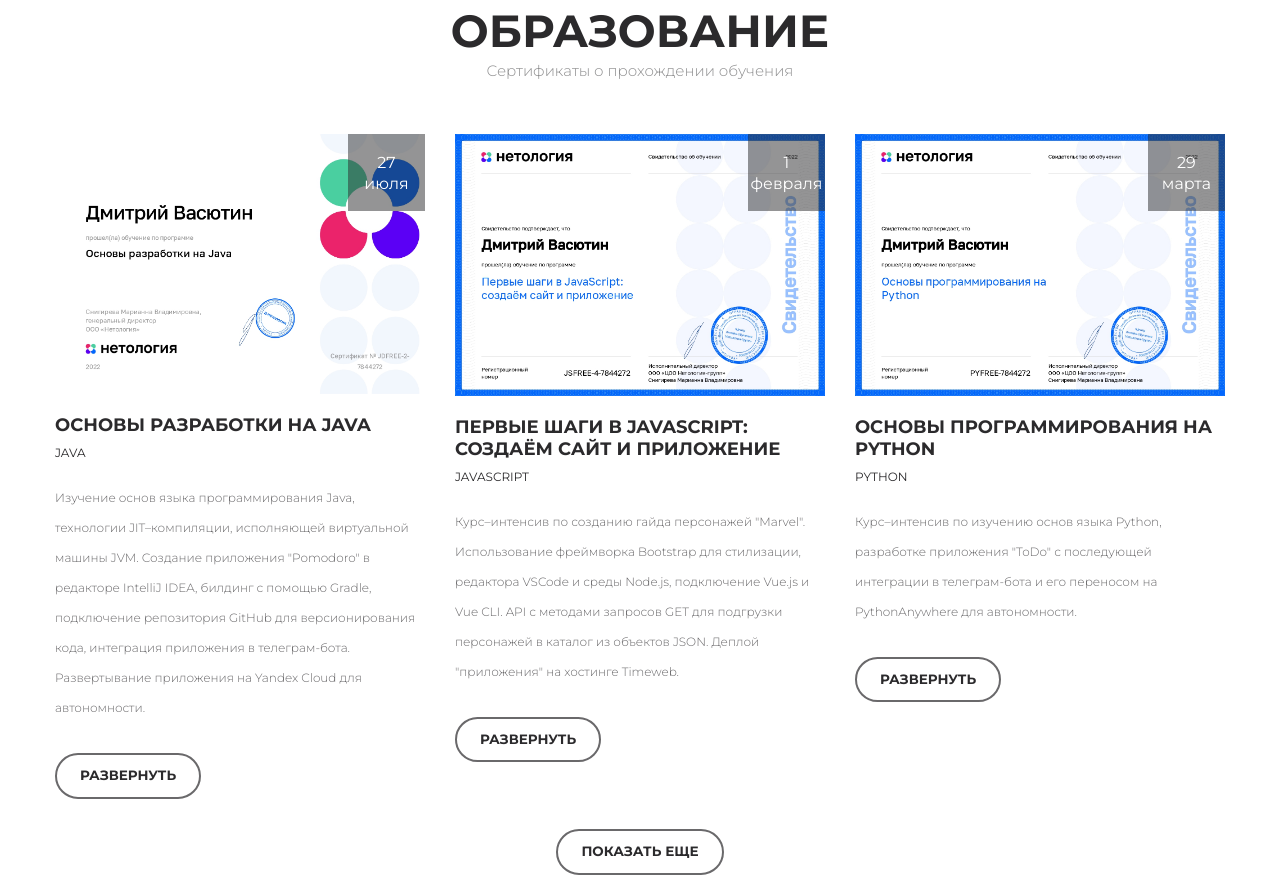
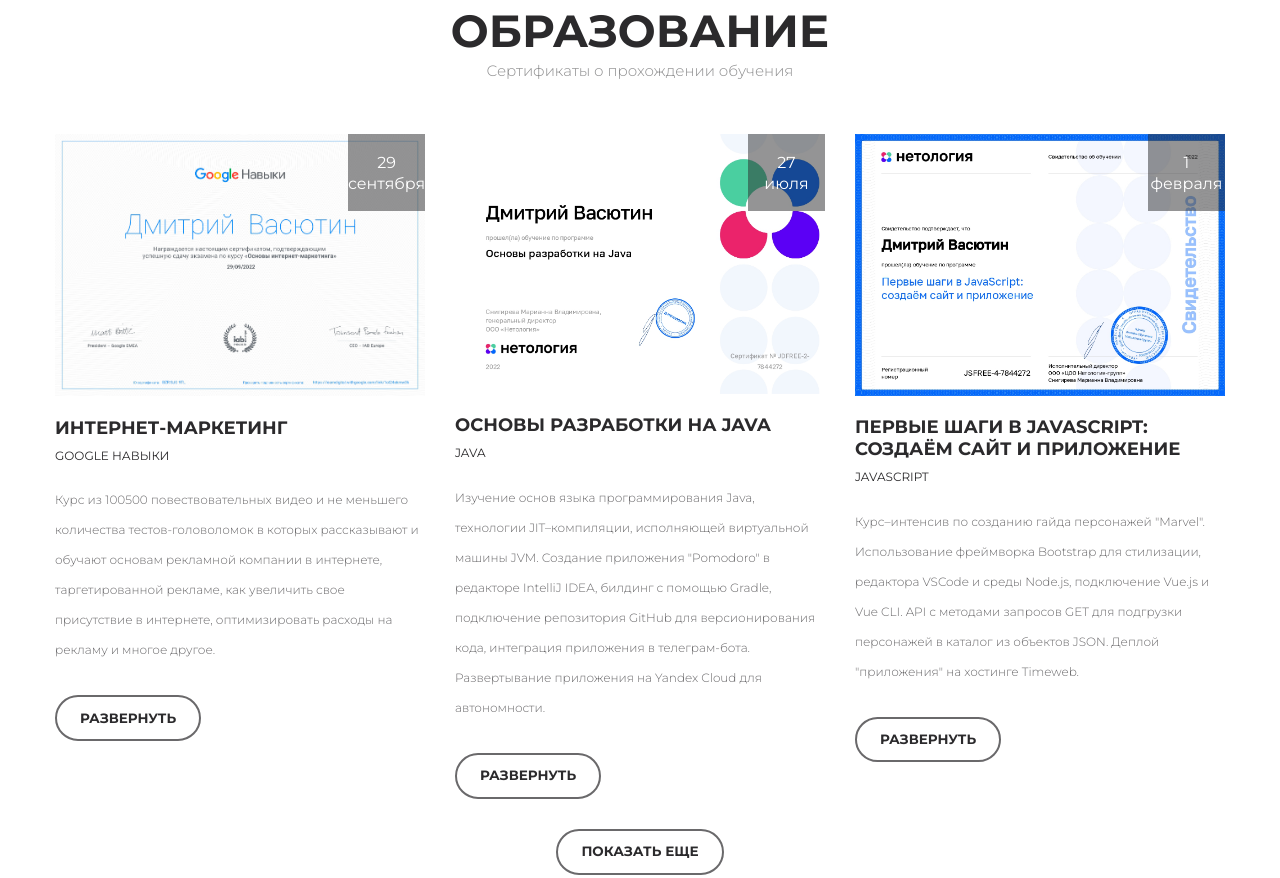
Before and after one commit to D1mk0-0/Portfolio, a plain HTML site: page index.html in a window 1280 px wide. Shown: the part 2551-3429 px from the top of the page. Drawn offline with nearby package versions, Linux system fonts and the light colour scheme.

Commit message:
Portfolio 0.27

```diff
--- a/index.html
+++ b/index.html
@@ -264,6 +264,40 @@
                     <!--Блок верх-->
                     <div class="articles__item">
                         <div class="articles__header">
+                            <time class="articles__date">29<br>сентября</time>
+                            <!--Обернем картинку в сыллку-->
+                            <a href="#" data-modal="#certificate_google">
+                                <!--Сертификат-->
+                                <img class="articles__photo" src="images/Google_Сертификат_page-0001.png"
+                                    alt="Сертификат">
+                            </a>
+                        </div>
+                        <div class="articles__content">
+                            <!--Заголовок тоже обернем в ссылку-->
+
+                            <h4 class="atticles__title">
+                                <a href="#" data-modal="#certificate_google">Интернет-маркетинг
+                                </a>
+                            </h4>
+
+                            <div class="articles__cat">Google Навыки</div>
+                            <div class="articles__text">
+                                <p>Курс из 100500 повествовательных видео и не меньшего
+                                    количества тестов-головоломок в которых рассказывают и
+                                    обучают основам рекламной компании в интернете,
+                                    таргетированной рекламе, как увеличить свое присутствие в
+                                    интернете, оптимизировать расходы на рекламу и многое другое. </p>
+                            </div>
+                        </div>
+                        <!--Кнопка. Может и ненужна будет-->
+                        <a href="#" class="btn  btn--sm" data-modal="#certificate_google">Развернуть</a>
+                    </div>
+                </div>
+
+                <div class="articles__col">
+                    <!--Блок верх-->
+                    <div class="articles__item">
+                        <div class="articles__header">
                             <time class="articles__date">27<br>июля</time>
                             <!--Обернем картинку в сыллку-->
                             <a href="#" data-modal="#certificate_java">
@@ -331,6 +365,8 @@
                     </div>
                 </div>
 
+                <div class="showCertificate" id="showCertificate">
+                    <div class="articles">
                         <div class="articles__col">
                             <!--Блок верх-->
                             <div class="articles__item">
@@ -339,8 +375,8 @@
                                     <!--Обернем картинку в сыллку-->
                                     <a href="#" data-modal="#certificate_python">
                                         <!--Сертификат-->
-                                <img class="articles__photo" src="images/Сертификат_Python_14.04.22_page-0001.jpg"
-                                    alt="Сертификат">
+                                        <img class="articles__photo"
+                                            src="images/Сертификат_Python_14.04.22_page-0001.jpg" alt="Сертификат">
                                     </a>
                                 </div>
                                 <div class="articles__content">
@@ -355,7 +391,9 @@
                                     <div class="articles__text">
                                         <p>Курс–интенсив по изучению основ языка Python, разработке приложения "ToDo" с
                                             последующей
-                                    интеграции в телеграм-бота и его переносом на PythonAnywhere для автономности.</p>
+                                            интеграции в телеграм-бота и его переносом на PythonAnywhere для
+                                            автономности.
+                                        </p>
                                     </div>
                                 </div>
                                 <!--Кнопка. Может и ненужна будет-->
@@ -363,7 +401,7 @@
                             </div>
                         </div>
 
-                <div class="showCertificate" id="showCertificate">
+
                         <div class="articles__col">
                             <!--Блок верх-->
                             <div class="articles__item">
@@ -396,6 +434,8 @@
                             </div>
                         </div>
                     </div>
+                </div>
+
             </div>
             <!--Закрывает articles-->
 
@@ -955,6 +995,25 @@
     </div>
     <!--Закрывается modal-->
 
+    <div class="modal" id="certificate_google">
+        <!--Дальше уже само модержимое окна-->
+        <div class="modal__dialog">
+
+            <!--Кнопка закрыть. Добавим атрибут закрытия. Он будет получать доступ к родителю и закрывать его
+            или может не использовать класс окна, а закрывать окно в котором находится-->
+            <button class="modal__close" type="button" data-close>
+                <img src="images/close_mono.svg" alt="Закрыть">
+            </button>
+            <div class="certificate">
+                <img src="images/Google_Сертификат_page-0001.png" alt="">
+            </div>
+
+
+        </div>
+        <!--Закрывается modal__dialog-->
+    </div>
+    <!--Закрывается modal-->
+
 
     <!--Подключаем js-->
     <script src="js/main.js"></script>
```
Also changed, not shown: images/Google_Сертификат_page-0001.png (added). Lines whose indentation alone changed are shown as unchanged.
